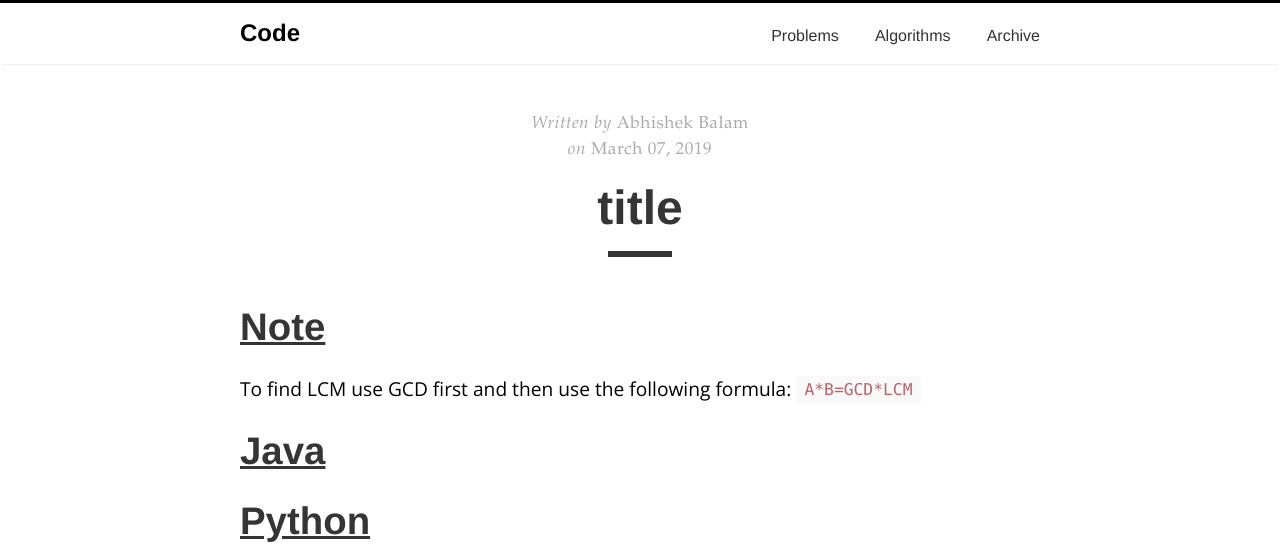
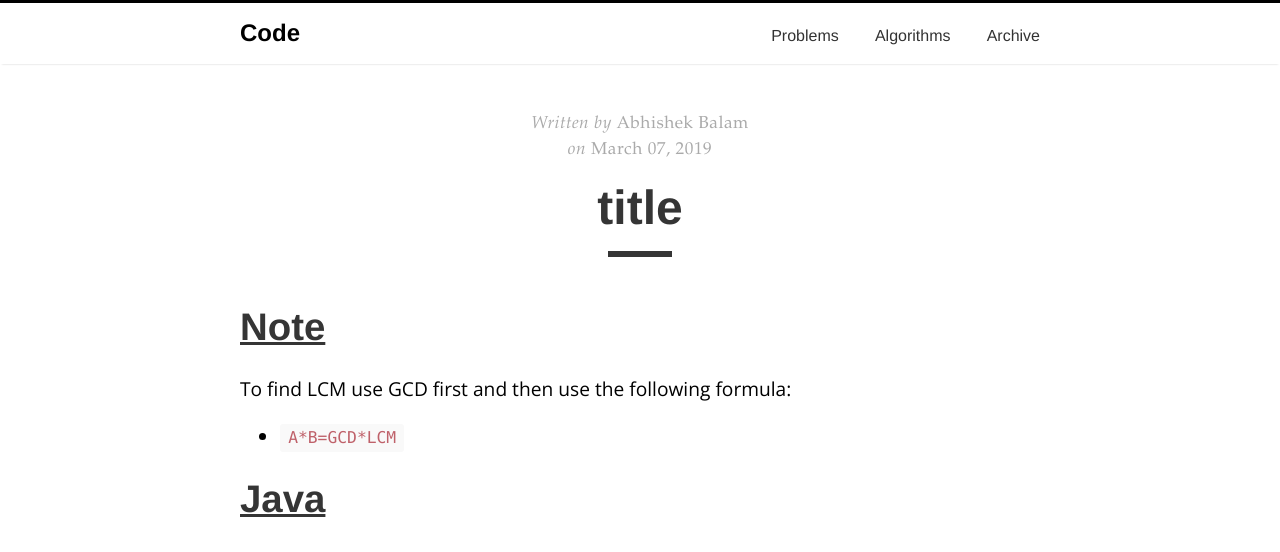
Before and after one commit to abhishekbalam-xyz/code, a Jekyll site: the page built from _posts/2019-03-07-lcm.md, in a window 1280 px wide. Shown: the top 552 px of the page. Built offline with Jekyll 4.4.1, drawn with Linux system fonts in a browser that asks for light colours.

Commit message:
Thu Mar  7 15:08:22 IST 2019

```diff
--- a/_posts/2019-03-07-lcm.md
+++ b/_posts/2019-03-07-lcm.md
@@ -8,7 +8,7 @@ subtitle: "L.C.M"
 # Note
 
 To find LCM use GCD first and then use the following formula:
-`A*B=GCD*LCM`
+- `A*B=GCD*LCM`
 
 # Java
 
```
